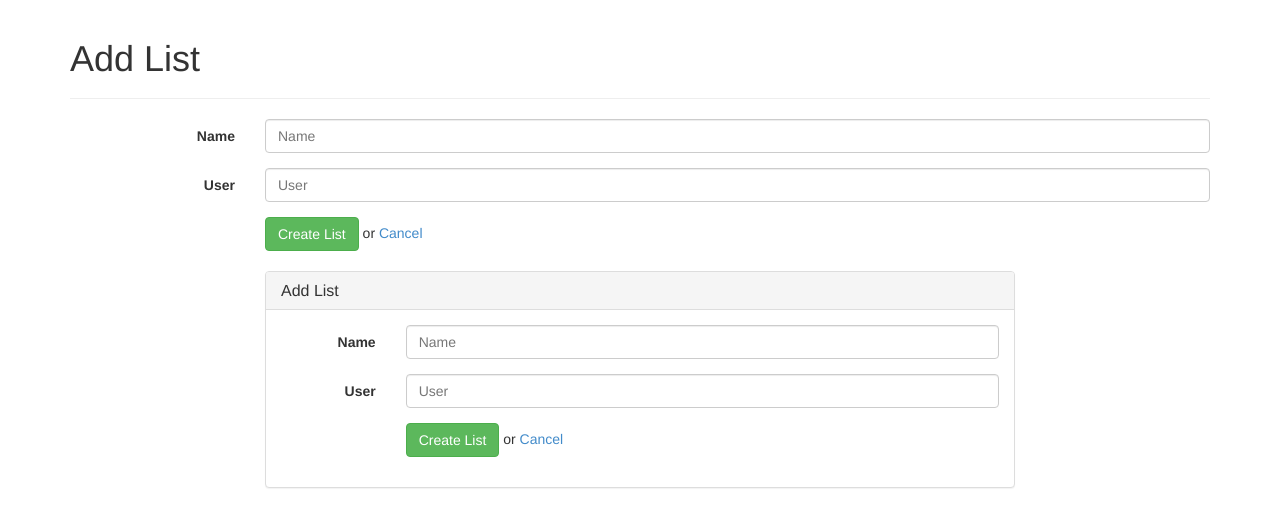
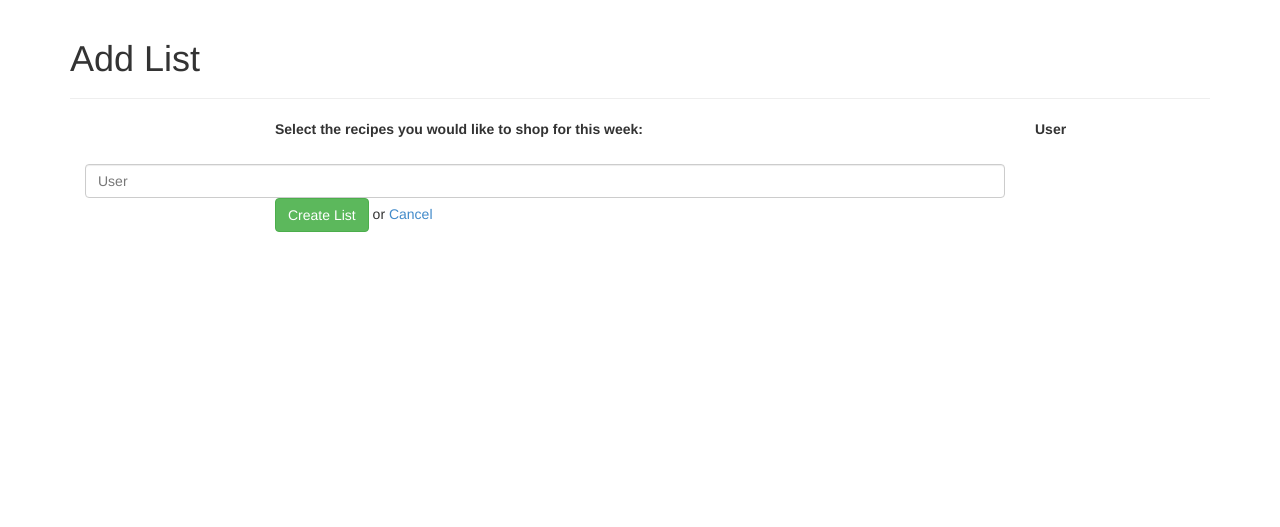
Before and after one commit to linhmlam/projectnomnom, a Rails app: page /lists/new in a window 1280 px wide. Shown: the part 51-578 px from the top of the page. Run offline with Rails 7, Linux system fonts and the light colour scheme; data that the repository does not hold is empty; some libraries are stand-ins or nearby versions.

Commit message:
add list changes

```diff
--- a/app/views/lists/new.html.erb
+++ b/app/views/lists/new.html.erb
@@ -15,61 +15,23 @@
   <h1>Add List</h1>
 </div>
 
-<div class="row">
-  <div class="col-md-12">
-    <form action="/create_list" class="form-horizontal">
-      <!-- Label and input for name -->
-      <div class="form-group">
-        <label for="name" class="col-sm-2 control-label">
-          Name
-        </label>
-        <div class="col-sm-10">
-          <input type="text" id="name" name="name" placeholder="Name" class="form-control" value="<%= @list.name %>">
-        </div>
-      </div>
+  <div class="col-sm-offset-1 col-sm-10 col-md-offset-2 col-md-8">
+    <div class="form-group">
+      <label>Select the recipes you would like to shop for this week:</label>
+      <ul class="list-group">
+      <% @recipes.each do |recipe| %>
+          <li class="list-group-item">
+            <div class="checkbox">
+              <label>
+                <input type="checkbox" id="recipe_id" name="recipe_id" value="<%= recipe.id %>"><%= recipe.name %>
+              </label>
+            </div>
+          </li>
+        <% end %>
+      </ul>
+    </div>
+  </div>
 
-      <!-- Label and input for user_id -->
-      <div class="form-group">
-        <label for="user_id" class="col-sm-2 control-label">
-          User
-        </label>
-        <div class="col-sm-10">
-          <input type="text" id="user_id" name="user_id" placeholder="User" class="form-control" value="<%= @list.user_id %>">
-        </div>
-      </div>
-
-      <div class="form-group">
-        <div class="col-sm-offset-2 col-sm-10">
-          <input type="submit" value="Create List" class="btn btn-success">
-          or
-          <a href="/lists">Cancel</a>
-        </div>
-      </div>
-    </form>
-  </div>
-</div>
-
-<!-- End simple full-width example-->
-
-<!-- Responsive panel example -->
-
-<div class="row">
-  <div class="col-sm-offset-1 col-sm-10 col-md-offset-2 col-md-8">
-    <div class="panel panel-default">
-      <div class="panel-heading">
-        <h3 class="panel-title">Add List</h3>
-      </div>
-      <div class="panel-body">
-        <form action="/create_list" class="form-horizontal">
-          <!-- Label and input for name -->
-          <div class="form-group">
-            <label for="name" class="col-sm-2 control-label">
-              Name
-            </label>
-            <div class="col-sm-10">
-              <input type="text" id="name" name="name" placeholder="Name" class="form-control" value="<%= @list.name %>">
-            </div>
-          </div>
 
           <!-- Label and input for user_id -->
           <div class="form-group">
```
